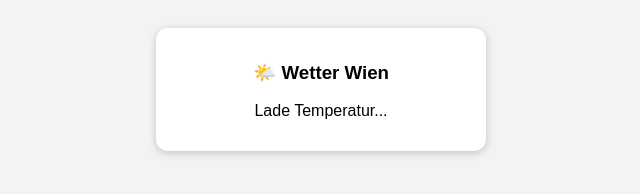
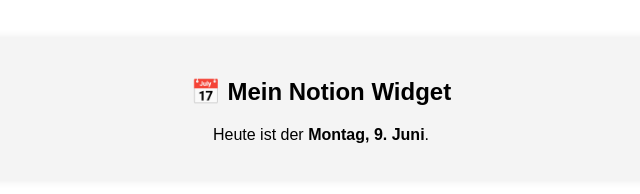
Before and after one commit to FranziMK/Notion-widget-vienna, a plain HTML site: page index.html in a window 1280 px wide. Shown: the whole page, without its empty margins (319-959 px from the left). Drawn offline with Linux system fonts and the light colour scheme; no server answers.

Commit message:
Add files via upload

```diff
--- a/index.html
+++ b/index.html
@@ -1,38 +1,22 @@
+
 <!DOCTYPE html>
 <html lang="de">
 <head>
   <meta charset="UTF-8">
-  <title>Wetter Wien</title>
+  <title>Notion Widget</title>
   <style>
-    body {
-      font-family: sans-serif;
-      text-align: center;
-      background-color: #f3f3f3;
-      padding: 20px;
-    }
-    .widget {
-      background: white;
-      padding: 15px;
-      border-radius: 12px;
-      box-shadow: 0 2px 8px rgba(0,0,0,0.2);
-      max-width: 300px;
-      margin: auto;
-    }
+    body { font-family: sans-serif; text-align: center; padding: 30px; }
+    .box { background: #f4f4f4; padding: 20px; border-radius: 12px; box-shadow: 0 0 10px rgba(0,0,0,0.1); }
   </style>
 </head>
 <body>
-  <div class="widget">
-    <h3>🌤️ Wetter Wien</h3>
-    <p id="temp">Lade Temperatur...</p>
+  <div class="box">
+    <h2>📅 Mein Notion Widget</h2>
+    <p>Heute ist der <strong><span id="date"></span></strong>.</p>
   </div>
 
   <script>
-    async function fetchWeather() {
-      const response = await fetch("https://wttr.in/Vienna?format=%t");
-      const temp = await response.text();
-      document.getElementById("temp").innerText = `Aktuell: ${temp}`;
-    }
-    fetchWeather();
+    document.getElementById("date").innerText = new Date().toLocaleDateString("de-AT", { weekday: 'long', day: 'numeric', month: 'long' });
   </script>
 </body>
 </html>
```
